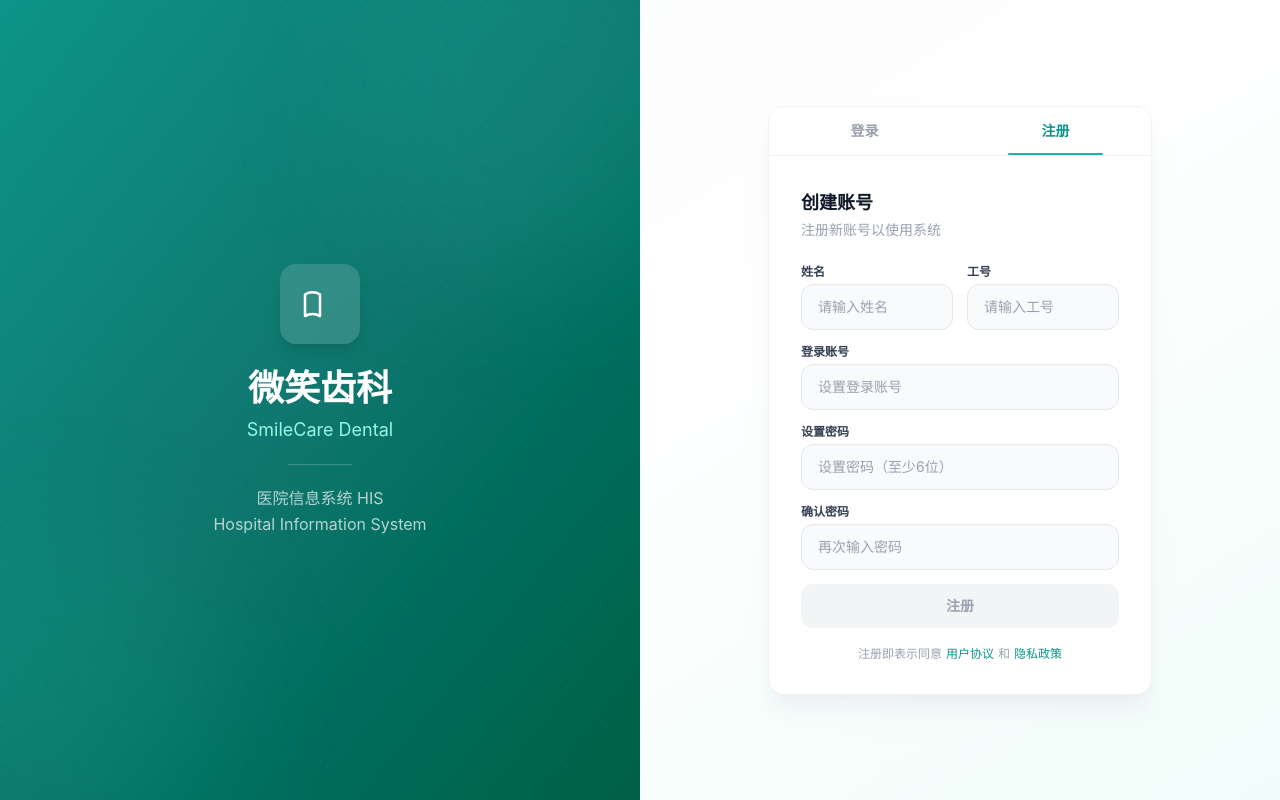
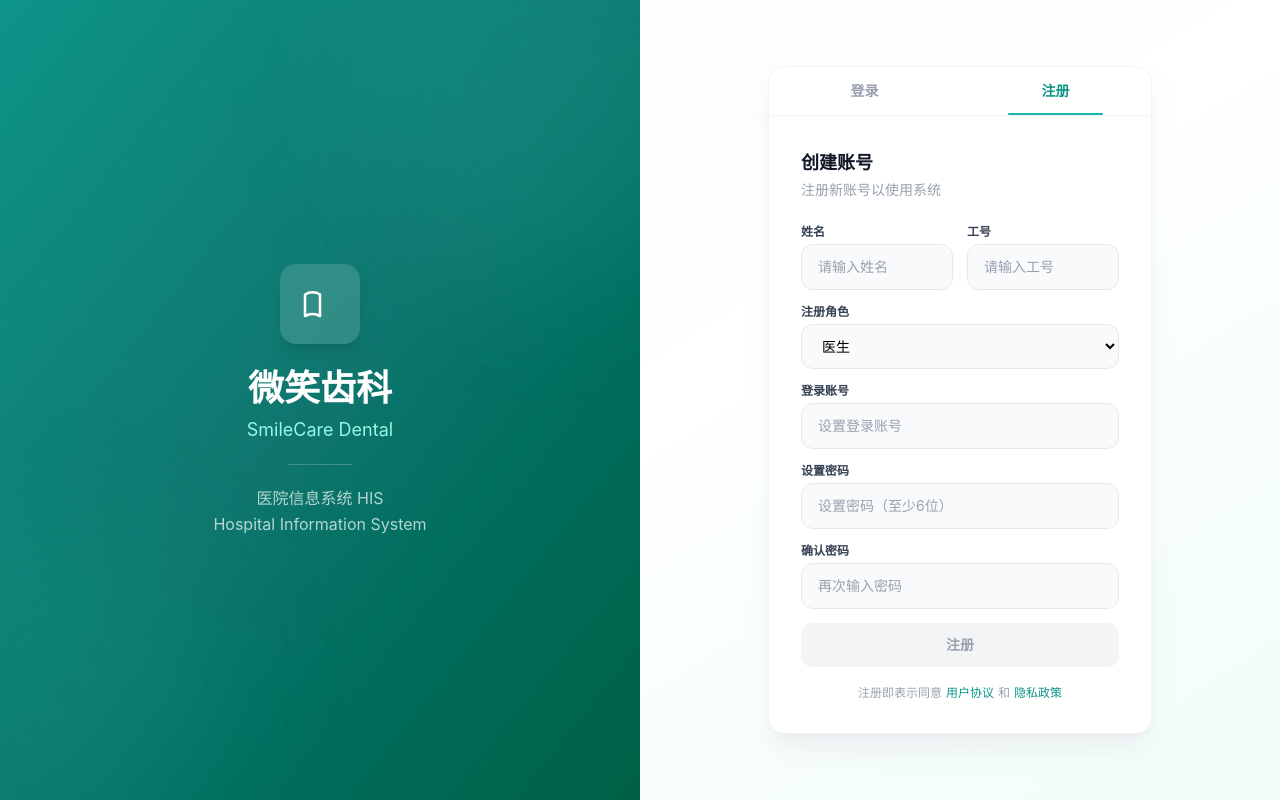
Before and after one commit to 3S-web/dental-his, a React (Vite) app: page /#/ in a window 1280 px wide. Both pictures are taken after a click on the button "注册". Built offline with nearby package versions, Linux system fonts and the light colour scheme.

Commit message:
refactor: 左下角只显示当前角色 + 注册可选角色

```diff
--- a/src/App.tsx
+++ b/src/App.tsx
@@ -18,18 +18,19 @@ export interface CurrentUser {
   name: string
   workId: string
   account: string
+  role: Role
 }
 
 function App() {
   const [role, setRole] = useState<Role>('doctor')
-  const [currentUser, setCurrentUser] = useState<CurrentUser>({ name: '陈志明', workId: 'U001', account: 'doctor1' })
+  const [currentUser, setCurrentUser] = useState<CurrentUser>({ name: '陈志明', workId: 'U001', account: 'doctor1', role: 'doctor' })
   const [loggedIn, setLoggedIn] = useState(false)
 
   if (!loggedIn) {
     return (
       <HashRouter>
         <Routes>
-          <Route path="*" element={<Login onLogin={(user) => { setCurrentUser(user); setLoggedIn(true) }} />} />
+          <Route path="*" element={<Login onLogin={(user) => { setCurrentUser(user); setRole(user.role); setLoggedIn(true) }} />} />
         </Routes>
       </HashRouter>
     )
@@ -38,7 +39,7 @@ function App() {
   return (
     <HashRouter>
       <Routes>
-        <Route element={<Layout role={role} onRoleChange={setRole} currentUser={currentUser} />}>
+        <Route element={<Layout role={role} currentUser={currentUser} />}>
           <Route path="/dashboard" element={<Dashboard role={role} />} />
           <Route path="/appointments" element={<Appointments />} />
           <Route path="/patients" element={<Patients />} />
--- a/src/components/Layout.tsx
+++ b/src/components/Layout.tsx
@@ -5,7 +5,6 @@ import type { Role } from '../data/mock'
 
 interface LayoutProps {
   role: Role
-  onRoleChange: (role: Role) => void
   currentUser: CurrentUser
 }
 
@@ -43,7 +42,7 @@ const navGroups = {
 
 const roleLabels: Record<Role, string> = { doctor: '医生端', nurse: '护士端', reception: '前台端', admin: '管理端' }
 
-export default function Layout({ role, onRoleChange, currentUser }: LayoutProps) {
+export default function Layout({ role, currentUser }: LayoutProps) {
   const [sidebarOpen, setSidebarOpen] = useState(false)
   const navigate = useNavigate()
   const navItems = navGroups[role] || navGroups.doctor
@@ -76,25 +75,12 @@ export default function Layout({ role, onRoleChange, currentUser }: LayoutProps)
           ))}
         </nav>
 
-        {/* Role switcher */}
-        <div className="absolute bottom-16 left-0 right-0 px-3">
-          <p className="px-3 py-2 text-[10px] font-semibold text-gray-400 uppercase tracking-wider">切换角色</p>
-          <div className="grid grid-cols-2 gap-1">
-            {(Object.keys(roleLabels) as Role[]).map((r) => (
-              <button key={r} type="button" onClick={() => onRoleChange(r)}
-                className={`text-[11px] px-2.5 py-1.5 rounded-lg font-medium transition-all ${role === r ? 'bg-teal-500 text-white shadow-sm' : 'text-gray-500 hover:bg-gray-100'}`}>
-                {roleLabels[r]}
-              </button>
-            ))}
-          </div>
-        </div>
-
         <div className="absolute bottom-0 left-0 right-0 p-3 border-t border-gray-50 bg-gray-50/50">
           <div className="flex items-center gap-2.5 px-2" onClick={() => navigate('/login')} style={{ cursor: 'pointer' }}>
             <div className="w-8 h-8 rounded-lg bg-gradient-to-br from-teal-500 to-teal-600 flex items-center justify-center text-white font-bold text-xs shrink-0">{currentUser.name[0]}</div>
             <div className="min-w-0">
               <p className="text-xs font-semibold text-gray-800 truncate">{currentUser.name}</p>
-              <p className="text-[10px] text-gray-400 truncate">工号 {currentUser.workId}</p>
+              <p className="text-[10px] text-gray-400 truncate">{roleLabels[role]} · 工号 {currentUser.workId}</p>
             </div>
           </div>
         </div>
--- a/src/pages/Login.tsx
+++ b/src/pages/Login.tsx
@@ -1,5 +1,6 @@
 import { useState, type FormEvent } from 'react'
 import type { CurrentUser } from '../App'
+import type { Role } from '../data/mock'
 
 interface LoginProps { onLogin: (user: CurrentUser) => void }
 
@@ -14,13 +15,14 @@ export default function Login({ onLogin }: LoginProps) {
   // Register form
   const [regName, setRegName] = useState('')
   const [regWorkId, setRegWorkId] = useState('')
+  const [regRole, setRegRole] = useState<Role>('doctor')
   const [regAccount, setRegAccount] = useState('')
   const [regPwd, setRegPwd] = useState('')
   const [regPwdConfirm, setRegPwdConfirm] = useState('')
   const [registered, setRegistered] = useState(false)
 
   // Store registered users in localStorage for mock persistence
-  const getRegisteredUsers = (): Record<string, { name: string; workId: string; account: string; password: string }> => {
+  const getRegisteredUsers = (): Record<string, { name: string; workId: string; role: Role; account: string; password: string }> => {
     try { return JSON.parse(localStorage.getItem('his_users') || '{}') } catch { return {} }
   }
 
@@ -33,7 +35,7 @@ export default function Login({ onLogin }: LoginProps) {
       const registeredUsers = getRegisteredUsers()
       const found = registeredUsers[loginAccount]
       if (found && found.password === loginPwd) {
-        onLogin({ name: found.name, workId: found.workId, account: found.account })
+        onLogin({ name: found.name, workId: found.workId, account: found.account, role: found.role })
       } else {
         alert('账号或密码错误')
       }
@@ -54,6 +56,7 @@ export default function Login({ onLogin }: LoginProps) {
       registeredUsers[regAccount] = {
         name: regName,
         workId: regWorkId,
+        role: regRole,
         account: regAccount,
         password: regPwd,
       }
@@ -64,6 +67,7 @@ export default function Login({ onLogin }: LoginProps) {
       setRegAccount('')
       setRegPwd('')
       setRegPwdConfirm('')
+      setRegRole('doctor')
       setTimeout(() => { setRegistered(false); setTab('login') }, 2000)
     }, 800)
   }
@@ -199,6 +203,16 @@ export default function Login({ onLogin }: LoginProps) {
                       </div>
                     </div>
                     <div>
+                      <label htmlFor="regRole" className="block text-xs font-semibold text-gray-700 mb-1">注册角色</label>
+                      <select id="regRole" value={regRole} onChange={(e) => setRegRole(e.target.value as Role)}
+                        className={inputClass}>
+                        <option value="doctor">医生</option>
+                        <option value="nurse">护士</option>
+                        <option value="reception">前台</option>
+                        <option value="admin">管理员</option>
+                      </select>
+                    </div>
+                    <div>
                       <label htmlFor="regAccount" className="block text-xs font-semibold text-gray-700 mb-1">登录账号</label>
                       <input id="regAccount" type="text" value={regAccount} onChange={(e) => setRegAccount(e.target.value)} placeholder="设置登录账号" className={inputClass} />
                     </div>
```
